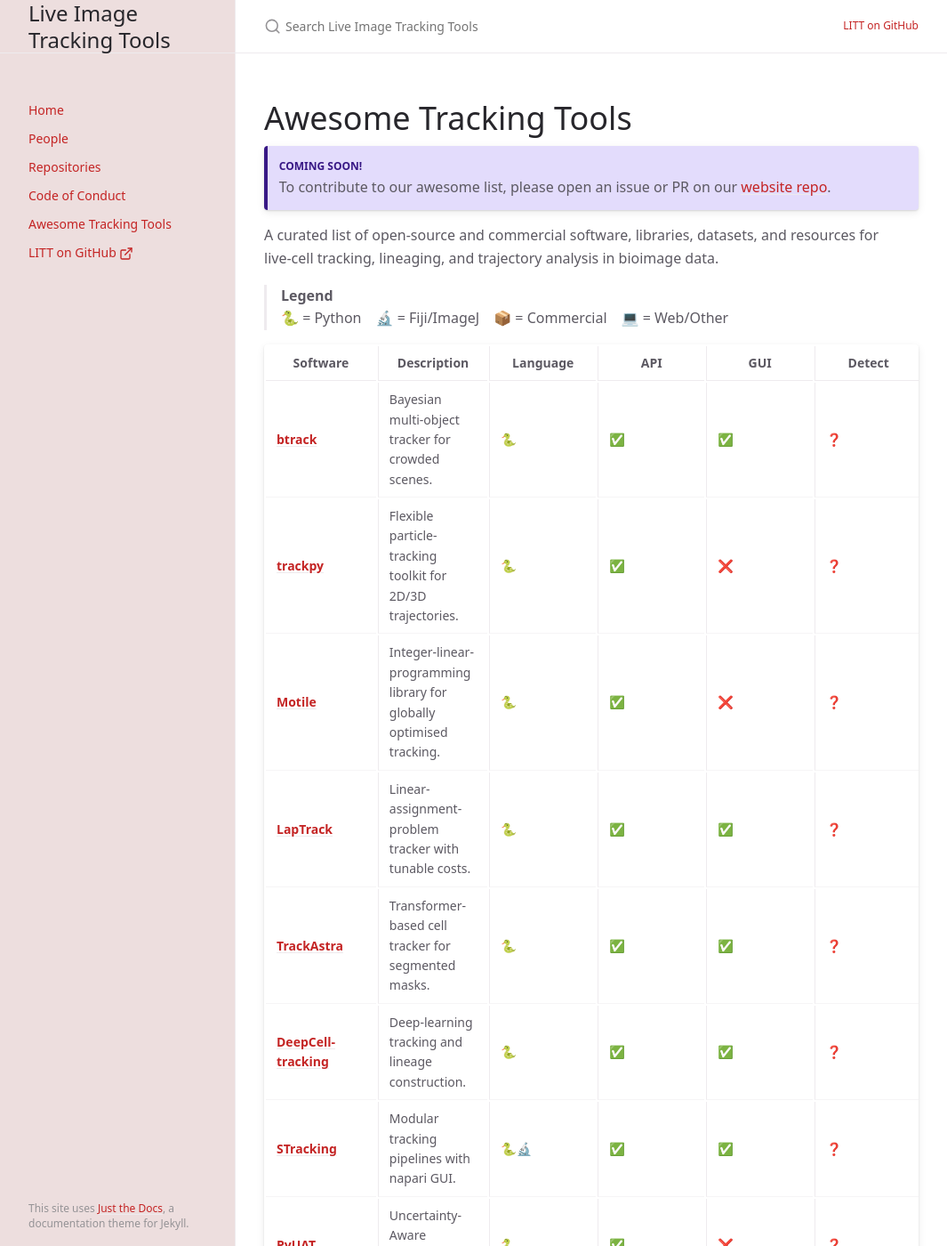
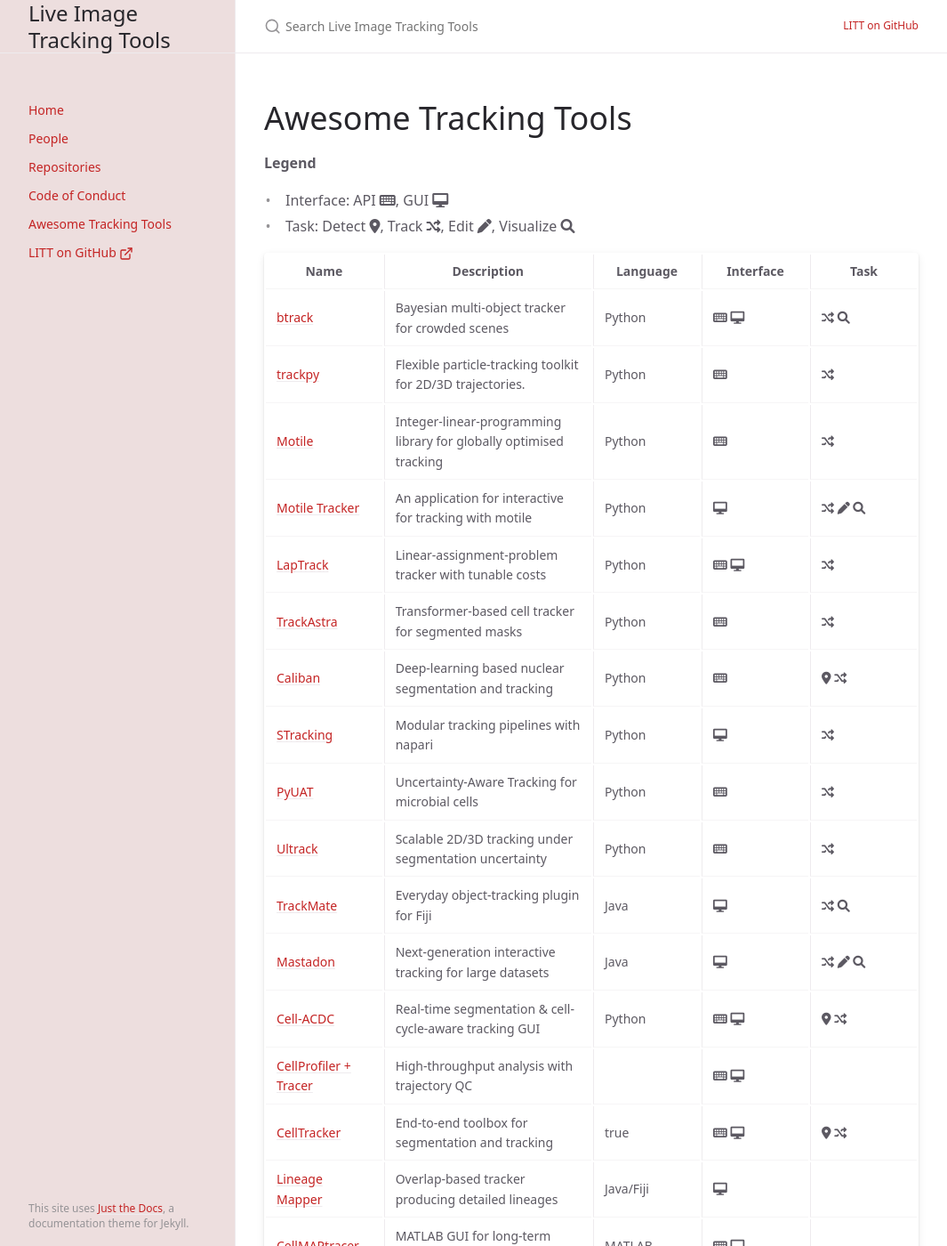
Before and after one commit to live-image-tracking-tools/live-image-tracking-tools.github.io, a Jekyll site: the page built from pages/awesome-tools.md, in a window 1280 px wide and 1400 px high. Shown: the whole window at 89% size, without its empty margins (107-1172 px from the left). Built offline with Jekyll 4.4.1, drawn with Linux system fonts in a browser that asks for light colours; cached includes are drawn as plain includes; some of the changed text lies outside the part shown.

Commit message:
Start switching over to a jekyll data style input for the awesome tools page

```diff
--- /dev/null
+++ b/_data/awesome.yml
@@ -0,0 +1,303 @@
+  # - name:
+  #   link:
+  #   description:
+  #   language:
+  #   api:
+  #   gui:
+  #   detect:
+  #   track:
+  #   edit:
+  #   visualize:
+- name:
+  members:
+  - name: btrack
+    link: https://github.com/quantumjot/btrack
+    description: Bayesian multi-object tracker for crowded scenes
+    language: Python
+    api: true
+    gui: true
+    detect: false
+    track: true
+    edit: false
+    visualize: tbd
+  - name: trackpy
+    link: https://github.com/soft-matter/trackpy
+    description: Flexible particle-tracking toolkit for 2D/3D trajectories.
+    language: Python
+    api: true
+    gui: false
+    # detect: tbd
+    track: true
+    # edit: tbd
+  - name: Motile
+    link: https://github.com/funkelab/motile_tracker
+    description: Integer-linear-programming library for globally optimised tracking
+    language: Python
+    api: true
+    track: true
+  - name: Motile Tracker
+    link: https://github.com/funkelab/motile_tracker
+    description: An application for interactive for tracking with motile
+    language: Python
+    gui: true
+    track: true
+    edit: true
+    visualize: true
+  - name: LapTrack
+    link: https://github.com/yfukai/laptrack
+    description: Linear-assignment-problem tracker with tunable costs
+    language: Python
+    api: true
+    gui: true
+    # detect: ?
+    track: true
+  - name: TrackAstra
+    link: https://github.com/weigertlab/trackastra
+    description: Transformer-based cell tracker for segmented masks
+    language: Python
+    api: true
+    track: true
+  - name: Caliban
+    link: https://github.com/vanvalenlab/deepcell-tracking
+    description: Deep-learning based nuclear segmentation and tracking
+    language: Python
+    api: true
+    detect: true
+    track: true
+  - name: STracking
+    link: https://github.com/sylvainprigent/napari-stracking
+    description: Modular tracking pipelines with napari
+    language: Python
+    # api: ?
+    gui: true
+    # detect: ?
+    track: true
+    # edit: ?
+  - name: PyUAT
+    link: https://github.com/JuBiotech/PyUAT
+    description: Uncertainty-Aware Tracking for microbial cells
+    language: Python
+    api: true
+    track: true
+    # detect: ?
+    # edit: ?
+  - name: Ultrack
+    link: https://github.com/royerlab/ultrack
+    description: Scalable 2D/3D tracking under segmentation uncertainty
+    language: Python
+    api: true
+    gui:
+    detect:
+    track: true
+    edit:
+    visualize:
+  - name: TrackMate
+    link: https://github.com/trackmate-sc/TrackMate
+    description: Everyday object-tracking plugin for Fiji
+    language: Java
+    api:
+    gui: true
+    detect:
+    track: true
+    edit:
+    visualize: true
+  - name: Mastadon
+    link: https://github.com/mastodon-sc
+    description: Next-generation interactive tracking for large datasets
+    language: Java
+    api:
+    gui: true
+    detect:
+    track: true
+    edit: true
+    visualize: true
+  - name: Cell-ACDC
+    link: https://github.com/SchmollerLab/Cell_ACDC
+    description: Real-time segmentation & cell-cycle-aware tracking GUI
+    language: Python
+    api: true
+    gui: true
+    detect: true
+    track: true
+    edit:
+    visualize:
+  - name: CellProfiler + Tracer
+    link: https://cellprofiler.org/tracer
+    description: High-throughput analysis with trajectory QC
+    language:
+    api: true
+    gui: true
+    detect:
+    track:
+    edit:
+    visualize:
+  - name: CellTracker
+    link: https://github.com/WangLabTHU/CellTracker
+    description: End-to-end toolbox for segmentation and tracking
+    language: true
+    api: true
+    gui: true
+    detect: true
+    track: true
+    edit:
+    visualize:
+  - name: Lineage Mapper
+    link: https://github.com/usnistgov/Lineage-Mapper
+    description: Overlap-based tracker producing detailed lineages
+    language: Java/Fiji
+    api: false
+    gui: true
+    detect:
+    track:
+    edit:
+    visualize:
+  - name: CellMAPtracer
+    link: https://github.com/ocbe-uio/CellMAPtracer
+    description: MATLAB GUI for long-term proliferative cell tracking
+    language: MATLAB
+    api: true
+    gui: true
+    detect:
+    track:
+    edit:
+    visualize:
+  - name: Imaris
+    link: https://imaris.oxinst.com/products/imaris-for-cell-biologists
+    description: Commercial 3D/4D visualisation & tracking suite
+    language:
+    api: true
+    gui: true
+    detect:
+    track:
+    edit:
+    visualize:
+  - name: arivis Vision4D
+    link: https://www.zeiss.com/microscopy/en/products/software/arivis-pro.html
+    description: Commercial big-data tracking with VR proofreading
+    language:
+    api: true
+    gui: true
+    detect:
+    track:
+    edit:
+    visualize:
+  - name: DeepSea
+    link: https://github.com/abzargar/DeepSea
+    description: Residual-U-Net-based joint segmentation & tracking
+    language: python
+    api: true
+    gui: true
+    detect:
+    track:
+    edit:
+    visualize:
+  - name: ELEPHANT
+    link: https://github.com/elephant-track
+    description: Incremental deep-learning 3D tracking on Mastodon
+    language: Python / Fiji
+    api: true
+    gui: true
+    detect:
+    track:
+    edit:
+    visualize:
+  - name: LIM Tracker
+    link: https://github.com/LIMT34/LIM-Tracker
+    description: Auto, pattern-matching & manual tracking plugin
+    language: Fiji
+    api: false
+    gui: true
+    detect:
+    track:
+    edit:
+    visualize:
+  - name: Usiigaci
+    link: https://github.com/oist/Usiigaci
+    description: Mask-R-CNN + trackpy pipeline for label-free tracking
+    language: Python
+    api: true
+    gui: true
+    detect:
+    track:
+    edit:
+    visualize:
+  - name: PhagoSight
+    link:
+    description:
+    language:
+    api:
+    gui:
+    detect:
+    track:
+    edit:
+    visualize:
+  - name:
+    link:
+    description:
+    language:
+    api:
+    gui:
+    detect:
+    track:
+    edit:
+    visualize:
+  - name:
+    link:
+    description:
+    language:
+    api:
+    gui:
+    detect:
+    track:
+    edit:
+    visualize:
+  - name:
+    link:
+    description:
+    language:
+    api:
+    gui:
+    detect:
+    track:
+    edit:
+    visualize:
+  - name:
+    link:
+    description:
+    language:
+    api:
+    gui:
+    detect:
+    track:
+    edit:
+    visualize:
+  - name:
+    link:
+    description:
+    language:
+    api:
+    gui:
+    detect:
+    track:
+    edit:
+    visualize:
+  - name:
+    link:
+    description:
+    language:
+    api:
+    gui:
+    detect:
+    track:
+    edit:
+    visualize:
+  - name:
+    link:
+    description:
+    language:
+    api:
+    gui:
+    detect:
+    track:
+    edit:
+    visualize:
--- /dev/null
+++ b/_includes/awesome-insert.html
@@ -0,0 +1,56 @@
+<p>
+    <b>Legend</b>
+    <ul>
+        <li>Interface: API <i class="fa-solid fa-keyboard"></i>, GUI <i class="fa-solid fa-desktop"></i></li>
+        <li>Task: Detect <i class="fa-solid fa-location-dot"></i>, Track <i class="fa-solid fa-shuffle"></i>, Edit <i class="fa-solid fa-pen"></i>, Visualize <i class="fa-solid fa-magnifying-glass"></i></li>
+    </ul>
+</p>
+
+<table>
+    <tr>
+        <th>Name</th>
+        <th>Description</th>
+        <th>Language</th>
+        <th>Interface</th>
+        <th>Task</th>
+    </tr>
+  {% for tool in group.members %}
+    <tr>
+        <td><a href="{{ tool.link }}">{{ tool.name }}</a></td>
+        <td>{{ tool.description }}</td>
+        <td>{{ tool.language }}</td>
+        <td>
+            {% if tool.api %}
+            <i class="fa-solid fa-keyboard"></i>
+            {% endif %}
+            {% if tool.gui %}
+            <i class="fa-solid fa-desktop"></i>
+            {% endif %}
+        </td>
+        <td>
+            {% if tool.detect %}
+            <i class="fa-solid fa-location-dot"></i>
+            {% endif %}
+            {% if tool.track %}
+            <i class="fa-solid fa-shuffle"></i>
+            {% endif %}
+            {% if tool.edit %}
+            <i class="fa-solid fa-pen"></i>
+            {% endif %}
+            {% if tool.visualize %}
+            <i class="fa-solid fa-magnifying-glass"></i>
+            {% endif %}
+        </td>
+    </tr>
+  {% endfor %}
+</table>
+
+<!-- - name:
+  link:
+  description:
+  language:
+  api:
+  gui:
+  detect:
+  track:
+  edit: -->
--- /dev/null
+++ b/_includes/awesome-page.html
@@ -0,0 +1,5 @@
+<div>
+    {% for group in site.data.awesome %}
+        {% include awesome-insert.html %}
+    {% endfor %}
+</div>
--- a/_includes/head.html
+++ b/_includes/head.html
@@ -19,6 +19,9 @@
   <link rel="stylesheet" href="{{ '/assets/css/just-the-docs-head-nav.css' | relative_url }}" id="jtd-head-nav-stylesheet">
 
   <link rel="stylesheet" href="{{ '/assets/css/main.css' | relative_url }}">
+
+  <link rel="stylesheet" href="https://cdnjs.cloudflare.com/ajax/libs/font-awesome/6.0.0/css/all.min.css" />
+
 
   <style id="jtd-nav-activation">
   {% include css/activation.scss.liquid %}
--- a/pages/awesome-tools.md
+++ b/pages/awesome-tools.md
@@ -7,6 +7,8 @@ description: ""
 ---
 
 # {{ page.title }}
+
+{% include awesome-page.html %}
 
 {: .note-title }
 > Coming Soon!
```
